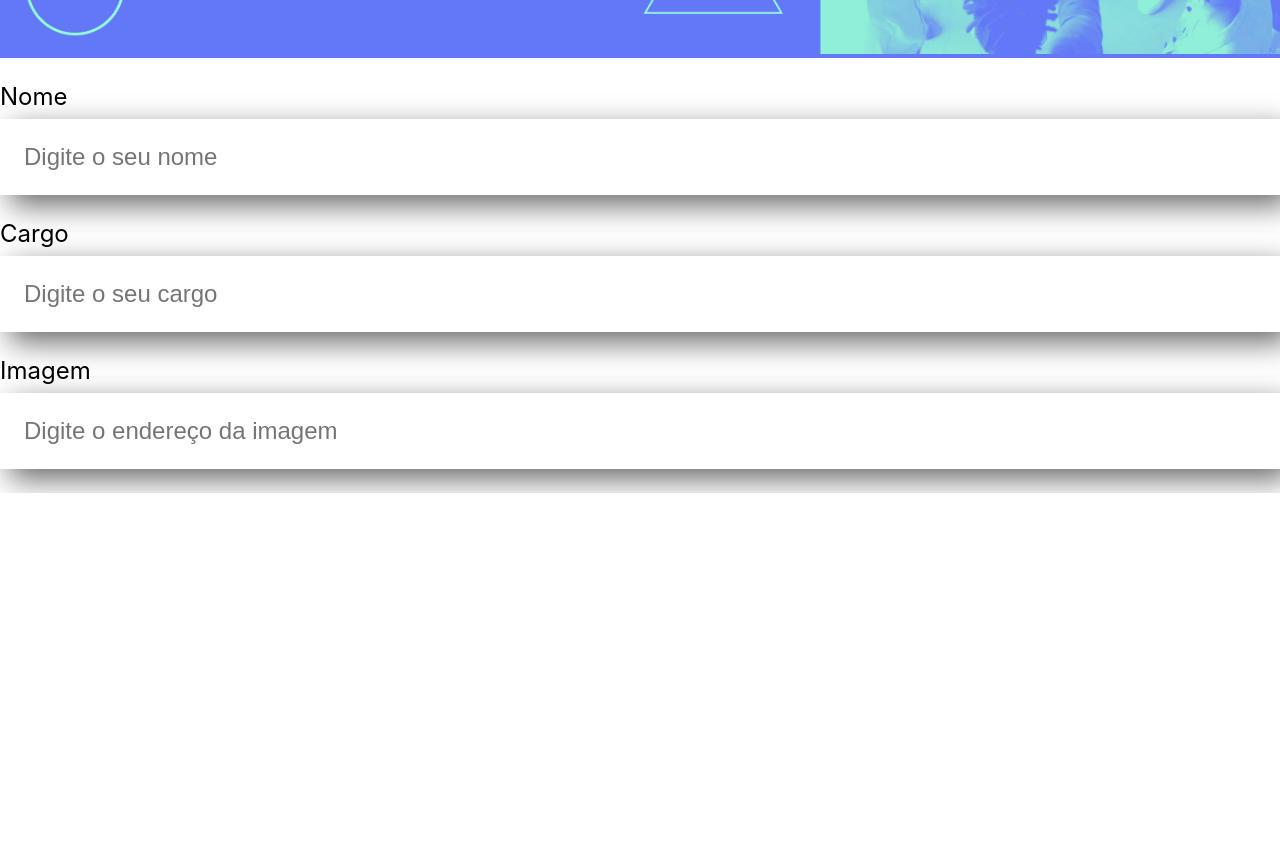
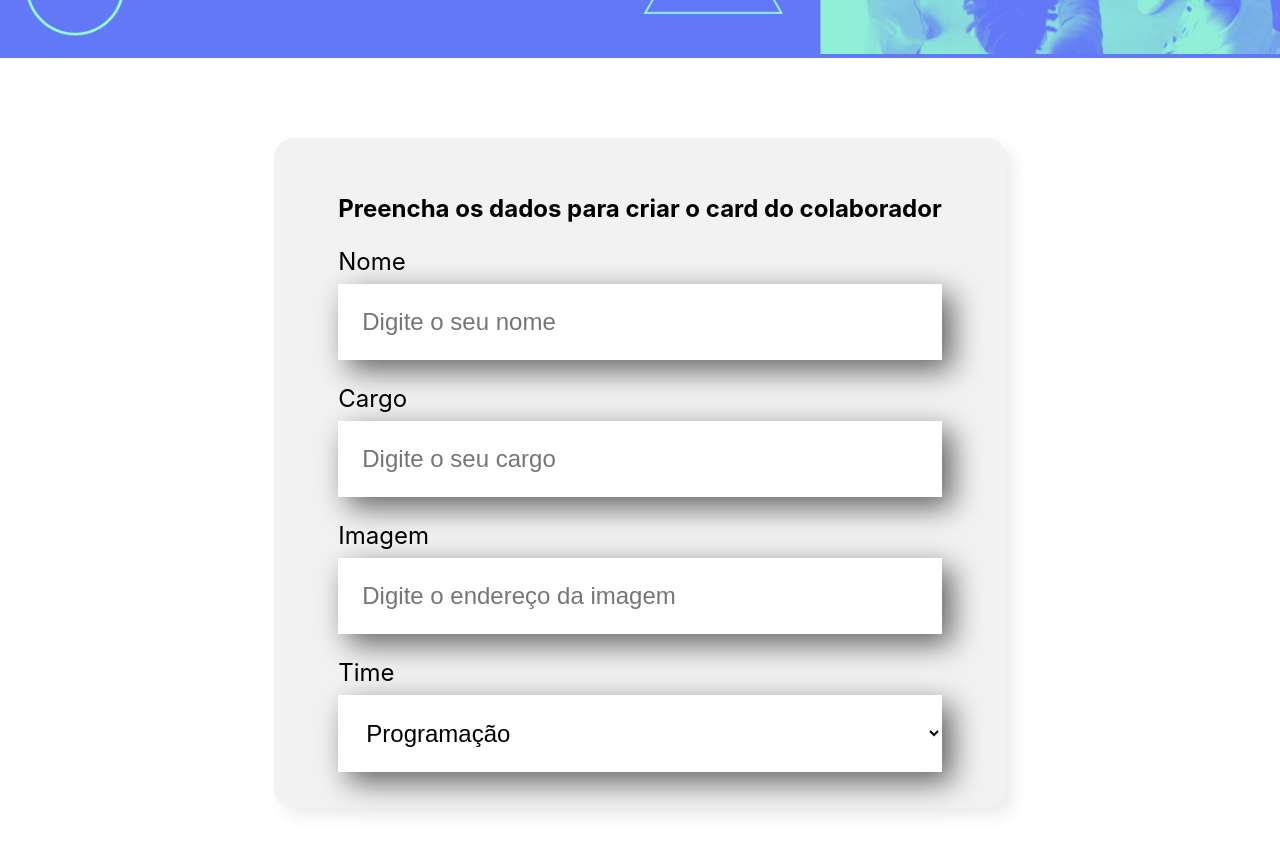
Before and after one commit to marquesflavio/organo, a React (Create React App) app: page / in a window 1280 px wide. Shown: the part 440-1292 px from the top of the page. Before the commit the page ends 933 px from the top, so only its background shows below. Built offline with nearby package versions, Linux system fonts and the light colour scheme.

Commit message:
Atualização organo reactjs

```diff
--- a/src/App.js
+++ b/src/App.js
@@ -1,13 +1,12 @@
 import Banner from './compenentes/Banner';
-import CampoTexto from './compenentes/CampoTexto';
+import Formulario from './compenentes/Formulario';
+import ListaSuspensa from './compenentes/ListaSuspensa';
 
 function App() {
   return (
     <div className="App">
       <Banner/>
-      <CampoTexto label="Nome" placeholder="Digite o seu nome"/>
-      <CampoTexto label="Cargo" placeholder="Digite o seu cargo"/>
-      <CampoTexto label="Imagem" placeholder="Digite o endereço da imagem"/>
+      <Formulario/>
 
     </div>
   );
--- /dev/null
+++ b/src/compenentes/Formulario/Formulario.css
@@ -0,0 +1,13 @@
+.formulario{
+    display: flex;
+    justify-content: center;
+    margin: 80px 0;
+}
+
+.formulario form{
+    max-width: 80%;
+    background-color: #F2F2F2;
+    border-radius: 20px;
+    padding: 36px 64px;
+    box-shadow: 8px 8px 16px rgba(0,0,0,0.08);
+}
--- /dev/null
+++ b/src/compenentes/Formulario/index.js
@@ -0,0 +1,31 @@
+import CampoTexto from '../CampoTexto'
+import ListaSuspensa from '../ListaSuspensa'
+import './Formulario.css'
+
+const Formulario = () => {
+
+    const times = [
+        'Programação',
+        'Front-End',
+        'Data Science',
+        'Devops',
+        'UX e Design',
+        'Mobile',
+        'Inovação e Gestão'
+    ]
+
+    return(
+        <section className="formulario" >
+            <form>
+                <h2>Preencha os dados para criar o card do colaborador</h2>
+                <CampoTexto label="Nome" placeholder="Digite o seu nome"/>
+                <CampoTexto label="Cargo" placeholder="Digite o seu cargo"/>
+                <CampoTexto label="Imagem" placeholder="Digite o endereço da imagem"/>
+                <ListaSuspensa label="Time" itens={times}/>
+            </form>
+        </section>
+    )
+
+}
+
+export default Formulario
--- /dev/null
+++ b/src/compenentes/ListaSuspensa/ListaSuspensa.css
@@ -0,0 +1,15 @@
+.lista-suspensa label{
+    display: block;
+    margin-bottom: 8px;
+    font-size: 24px;
+}
+
+.lista-suspensa select{
+    background-color: #FFF;
+    box-shadow: 10px 10px 30px rgba(0, 0, 0, 0.6);
+    width: 100%;
+    border: none;
+    font-size: 24px;
+    padding: 24px;
+    box-sizing: border-box;
+}
--- /dev/null
+++ b/src/compenentes/ListaSuspensa/index.js
@@ -0,0 +1,14 @@
+import './ListaSuspensa.css'
+
+const ListaSuspensa = (props) => {
+    return(
+        <div className="lista-suspensa">
+            <label>{props.label}</label>
+            <select>
+                {props.itens.map(item => <option key={item}>{item}</option>)}
+            </select>
+        </div>
+    )
+}
+
+export default ListaSuspensa
```
Also changed, not shown: src/compenentes/Botao/index.js (added, +7 -0 lines), src/compenentes/Botao/Botao.css (added).
